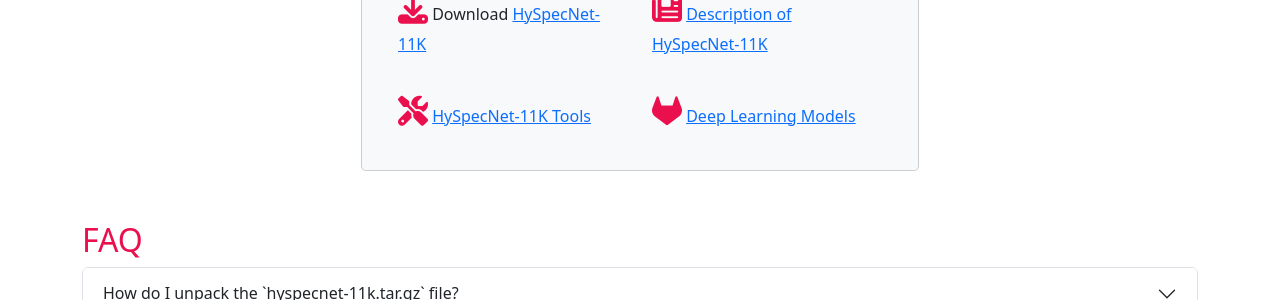
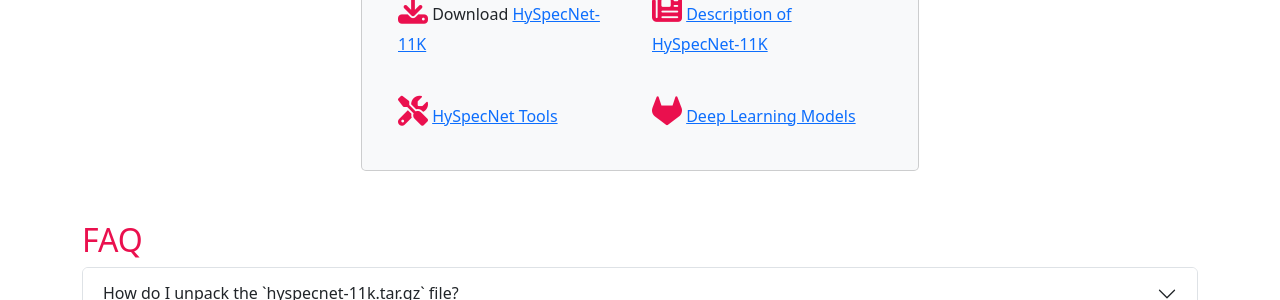
Before and after one commit to rsim-tu-berlin/hyspecnet.rsim.berlin, a Jekyll site: the page built from index.md, in a window 1280 px wide. Shown: the part 1556-1856 px from the top of the page. Built offline with Jekyll 4.4.1, drawn with Linux system fonts in a browser that asks for light colours.

Commit message:
Change naming to HySpecNet Tools

```diff
--- a/index.md
+++ b/index.md
@@ -58,7 +58,7 @@ For further details about HySpecNet-11K, please see our paper:
                     <div class="col-lg-6 col-md-4 col-sm2">
                         <p class="card-text">
                             <i class="fas fa-tools  mb-2"></i>
-                            <a href="https://git.tu-berlin.de/rsim/hyspecnet-tools" target="_blank">HySpecNet-11K Tools</a>
+                            <a href="https://git.tu-berlin.de/rsim/hyspecnet-tools" target="_blank">HySpecNet Tools</a>
                         </p>
                     </div>
                     <div class="col-lg-6 col-md-4 col-sm2">
```
